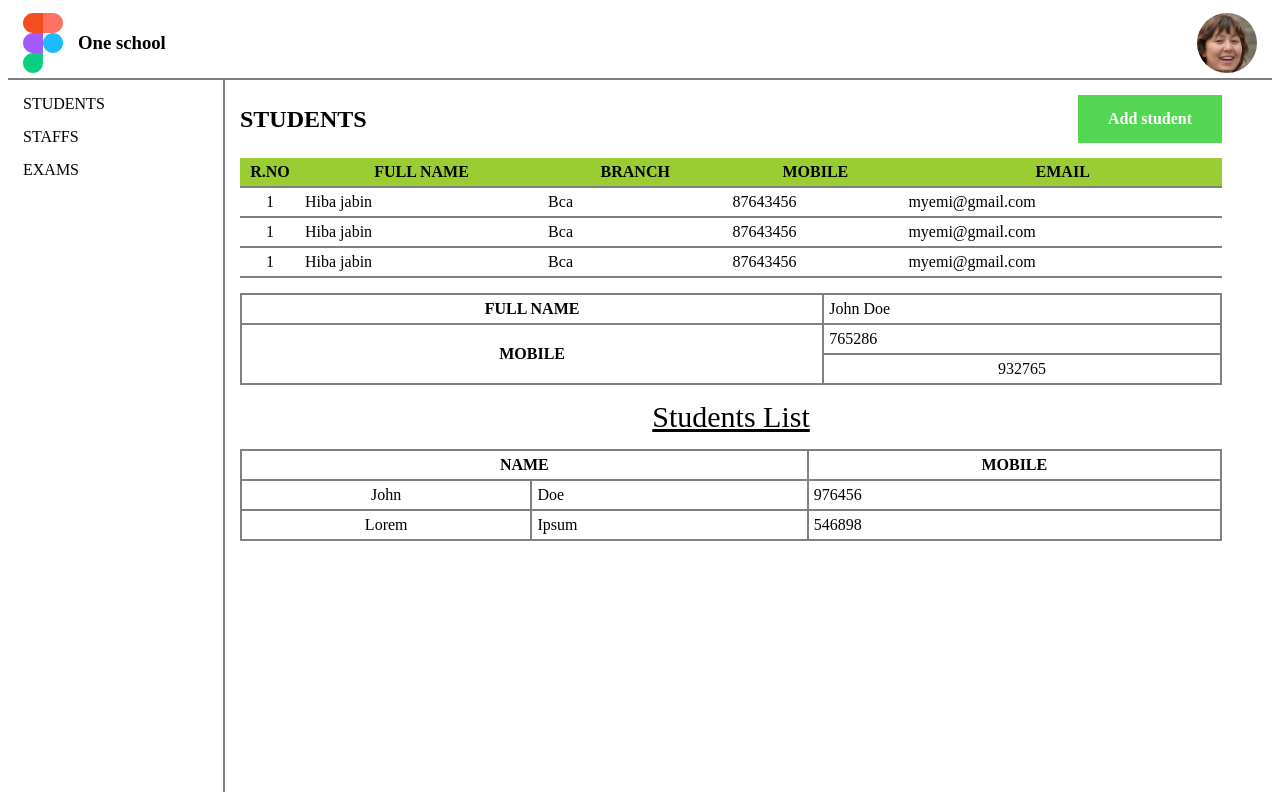
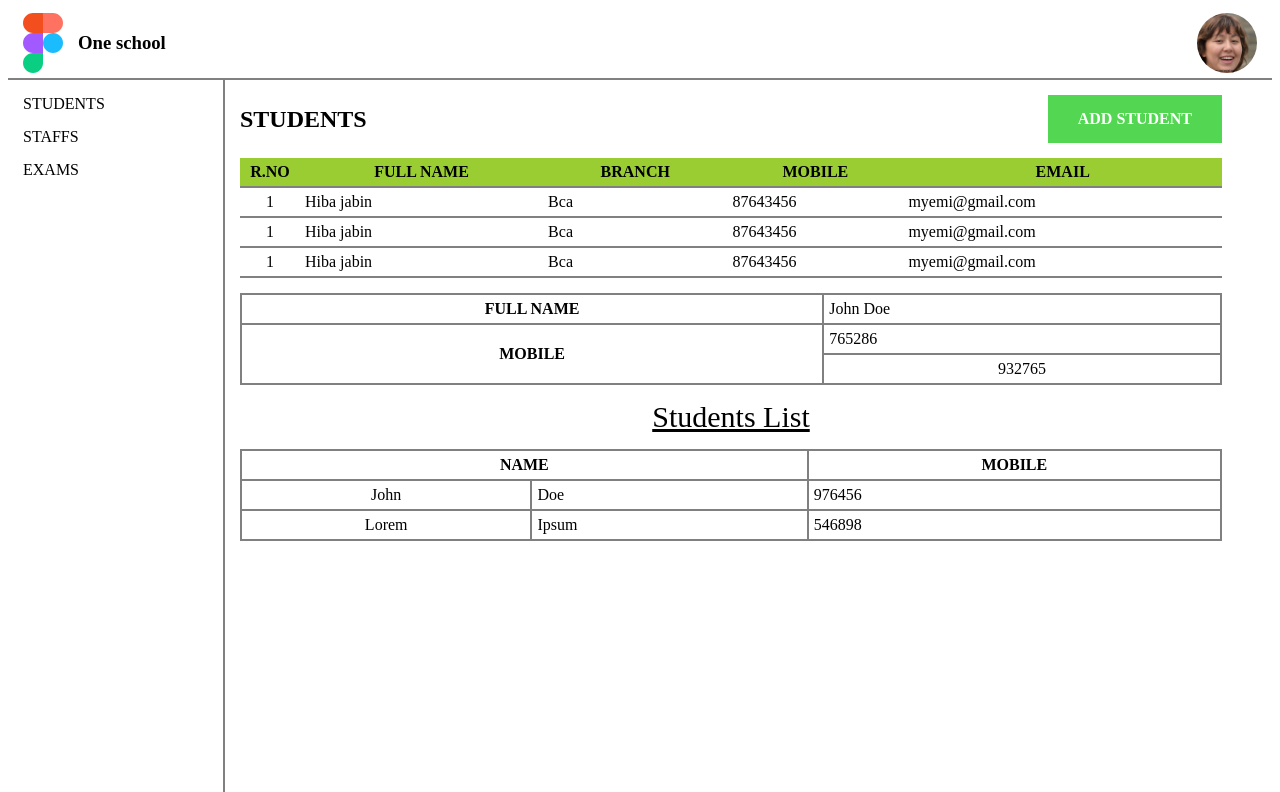
Before and after one commit to hibajabin/tasks, a plain HTML site: page task4.html in a window 1280 px wide. Drawn offline with Linux system fonts and the light colour scheme.

Commit message:
table created

```diff
--- a/task4.html
+++ b/task4.html
@@ -27,7 +27,7 @@
         <div class="content">
             <div class="heading">
                 <h2>Students</h2>
-                <a href="#" class="link-btn">Add student</a>
+                <a href="#" class="link-btn">ADD STUDENT</a>
             </div>
             <div class="table-container">
                 <table class="colored-container">
```
